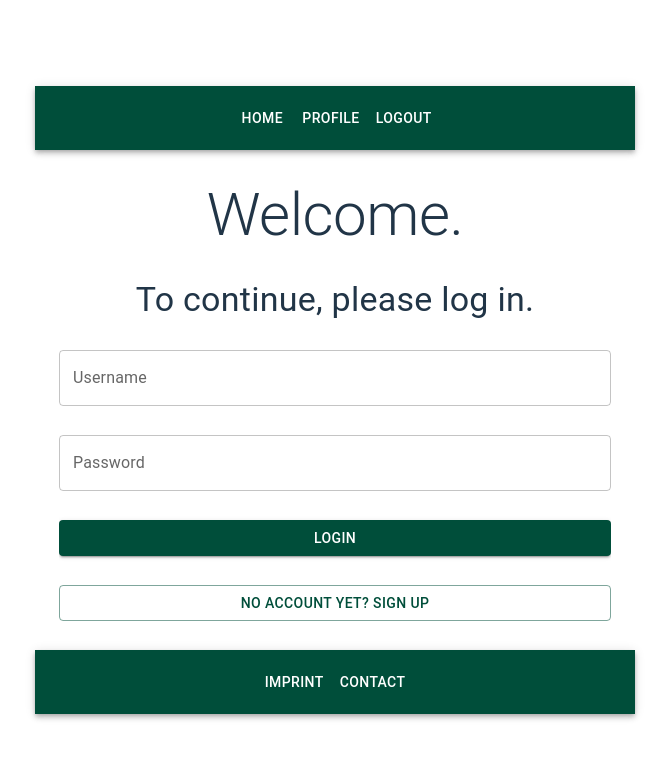
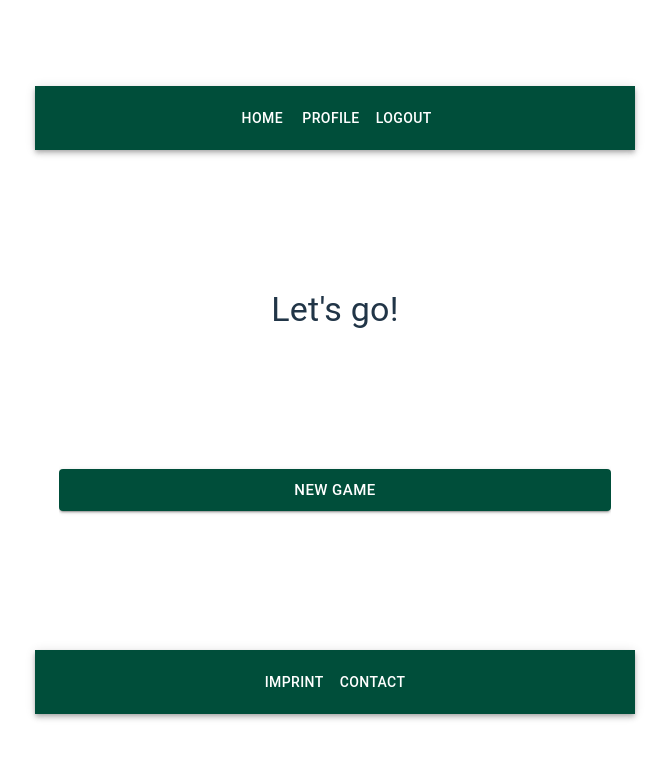
Before and after one commit to len-mar/EscapeStone, a React (Vite) app in the folder frontend/: page / in a window 1280 px wide. Shown: the top 758 px of the page, without its empty margins (305-974 px from the left). Built offline with nearby package versions, Linux system fonts and the light colour scheme.

Commit message:
changes routing

```diff
--- a/frontend/src/App.tsx
+++ b/frontend/src/App.tsx
@@ -23,7 +23,7 @@ function App() {
             <Container fixed sx={{height: '500px', width: '600px', overflow: 'hidden'}}>
                 <Box sx={{display: 'flex', flexDirection: 'column', justifyContent: 'space-evenly', overflowY: 'scroll', height: '100%'}}>
                     <Routes>
-                        <Route path={"/"} element={<LoginPage signUpPage={signUpPage} isSignUpPage={isSignUpPage}/>}/>
+                        <Route path={"/"} element={<HomePage/>}/>
                         <Route path={"/login"}
                                element={<LoginPage signUpPage={signUpPage} isSignUpPage={isSignUpPage}/>}/>
                         <Route path={"/signup"}
```
